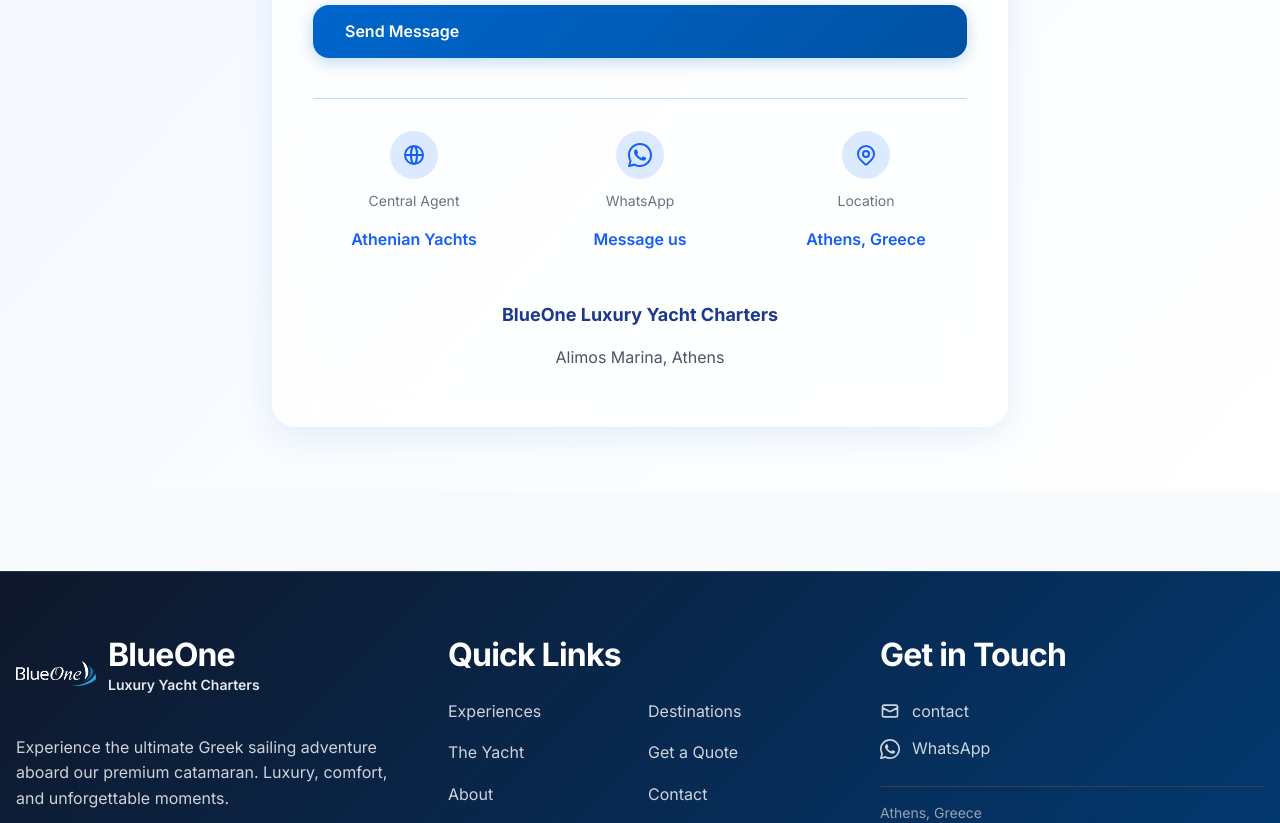
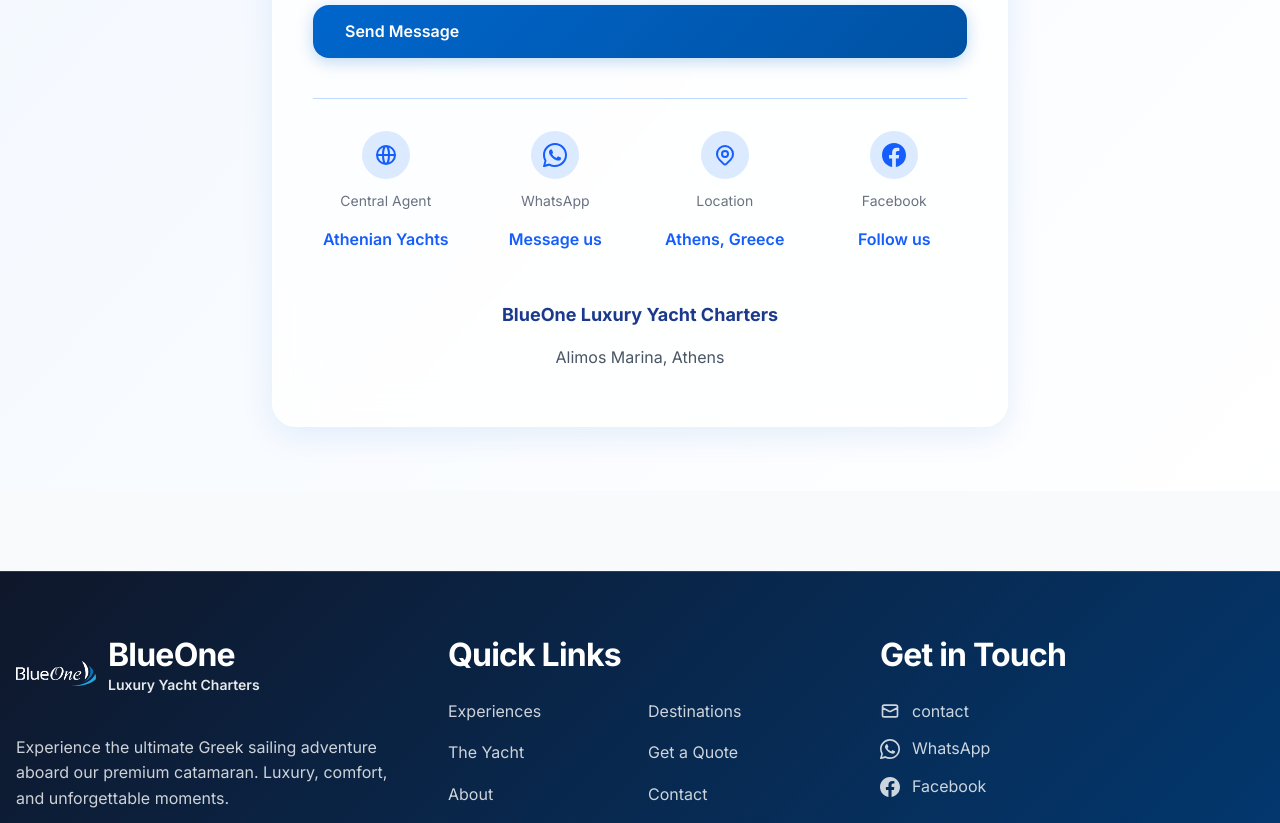
Before and after one commit to okamoun/ConceptSailing, a Next.js app: page /contact in a window 1280 px wide. Shown: the part 1100-1923 px from the top of the page. Built offline with nearby package versions, Linux system fonts and the light colour scheme; no server answers.

Commit message:
Add Facebook page link to contact page and footer
https://claude.ai/code/session_01UnRXrSW4Xq3bg9ouE3ZZMU

```diff
--- a/app/components/Footer.tsx
+++ b/app/components/Footer.tsx
@@ -55,6 +55,12 @@ export default function Footer() {
                 </svg>
                 WhatsApp
               </a>
+              <a href="https://www.facebook.com/share/1LhPdDZXd1/?mibextid=wwXIfr" target="_blank" rel="noopener noreferrer" className="flex items-center gap-3 text-section-description hover:text-white transition-colors duration-200">
+                <svg className="w-5 h-5" fill="currentColor" viewBox="0 0 24 24">
+                  <path d="M24 12.073C24 5.405 18.627 0 12 0S0 5.405 0 12.073C0 18.1 4.388 23.094 10.125 24v-8.437H7.078v-3.49h3.047V9.413c0-3.007 1.792-4.669 4.533-4.669 1.312 0 2.686.235 2.686.235v2.953H15.83c-1.491 0-1.956.925-1.956 1.874v2.25h3.328l-.532 3.49h-2.796V24C19.612 23.094 24 18.1 24 12.073z" />
+                </svg>
+                Facebook
+              </a>
             </div>
             <div className="pt-4 border-t border-gray-700">
               <p className="text-sm text-gray-400">Athens, Greece</p>
--- a/app/contact/ContactClient.tsx
+++ b/app/contact/ContactClient.tsx
@@ -172,7 +172,7 @@ export default function ContactClient() {
 
           {/* Contact Information */}
           <div className="mt-10 pt-8 border-t border-blue-200">
-            <div className="grid grid-cols-1 md:grid-cols-3 gap-6 text-center">
+            <div className="grid grid-cols-1 md:grid-cols-4 gap-6 text-center">
               <div>
                 <div className="w-12 h-12 bg-blue-100 rounded-full flex items-center justify-center mx-auto mb-3">
                   <svg className="w-6 h-6 text-blue-600" fill="none" stroke="currentColor" viewBox="0 0 24 24">
@@ -206,6 +206,17 @@ export default function ContactClient() {
                 <p className="text-sm text-gray-500 mb-1">Location</p>
                 <p className="text-blue-600 font-semibold">Athens, Greece</p>
               </div>
+              <div>
+                <div className="w-12 h-12 bg-blue-100 rounded-full flex items-center justify-center mx-auto mb-3">
+                  <svg className="w-6 h-6 text-blue-600" fill="currentColor" viewBox="0 0 24 24">
+                    <path d="M24 12.073C24 5.405 18.627 0 12 0S0 5.405 0 12.073C0 18.1 4.388 23.094 10.125 24v-8.437H7.078v-3.49h3.047V9.413c0-3.007 1.792-4.669 4.533-4.669 1.312 0 2.686.235 2.686.235v2.953H15.83c-1.491 0-1.956.925-1.956 1.874v2.25h3.328l-.532 3.49h-2.796V24C19.612 23.094 24 18.1 24 12.073z" />
+                  </svg>
+                </div>
+                <p className="text-sm text-gray-500 mb-1">Facebook</p>
+                <a href="https://www.facebook.com/share/1LhPdDZXd1/?mibextid=wwXIfr" target="_blank" rel="noopener noreferrer" className="text-blue-600 font-semibold hover:text-blue-800 transition-colors">
+                  Follow us
+                </a>
+              </div>
             </div>
 
             <div className="mt-8 text-center">
```
